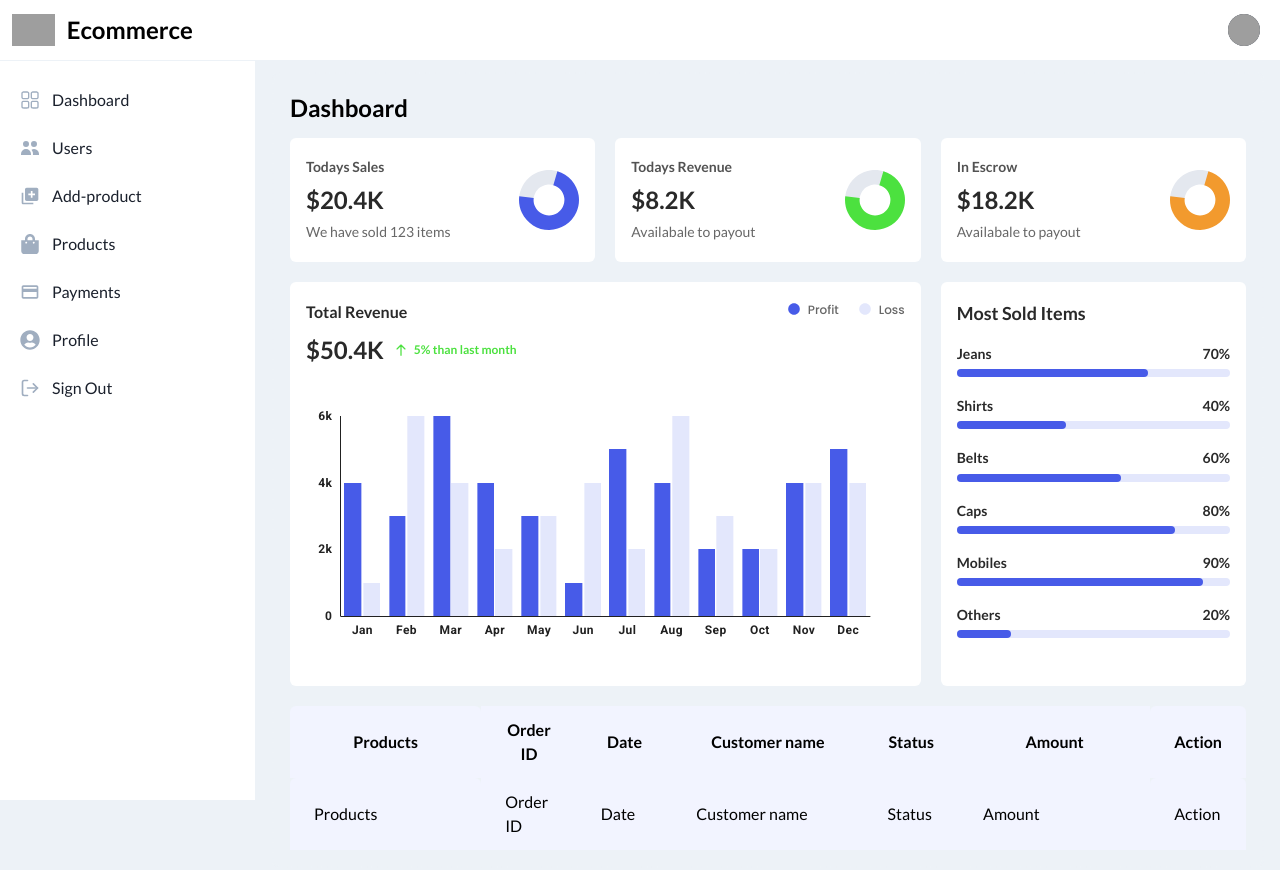
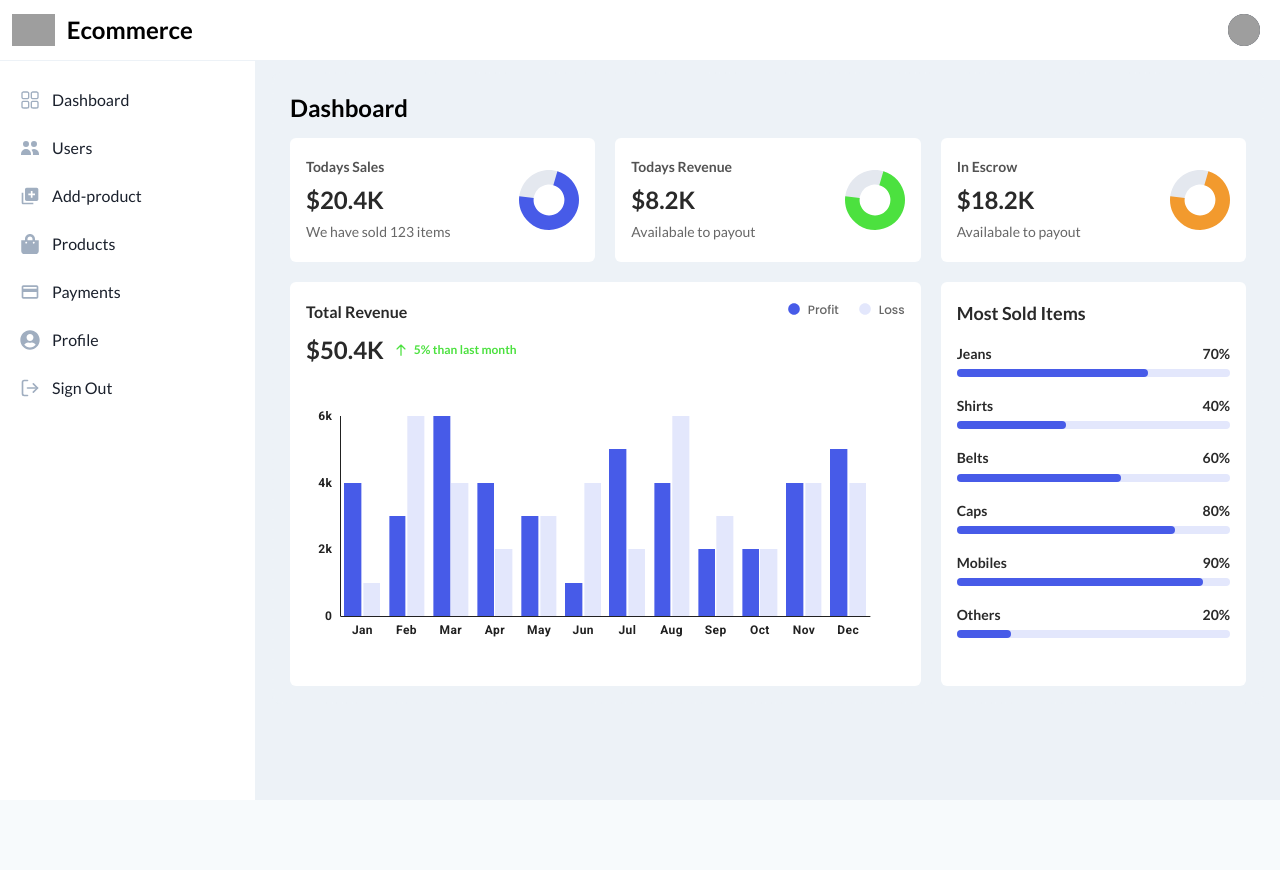
Before and after one commit to Kalsariya-piyush/Ecommerce-prod, a Next.js app: page /dashboard in a window 1280 px wide. Shown: the top 870 px of the page. After the commit the page ends 800 px from the top, so only its background shows below. Built offline with nearby package versions, Linux system fonts and the light colour scheme; no server answers; grey boxes are pictures that could not be loaded.

Commit message:
Table design

```diff
--- a/src/pages/dashboard/index.jsx
+++ b/src/pages/dashboard/index.jsx
@@ -106,7 +106,7 @@
           </div>
 
           {/* Latest orders */}
-          <div className="col-span-3 w-full">
+          {/* <div className="col-span-3 w-full">
             <table className="w-full">
               <thead>
                 <tr className="bg-gray-50">
@@ -131,7 +131,7 @@
                 </tr>
               </tbody>
             </table>
-          </div>
+          </div> */}
         </div>
       </div>
     </Layout>
```
